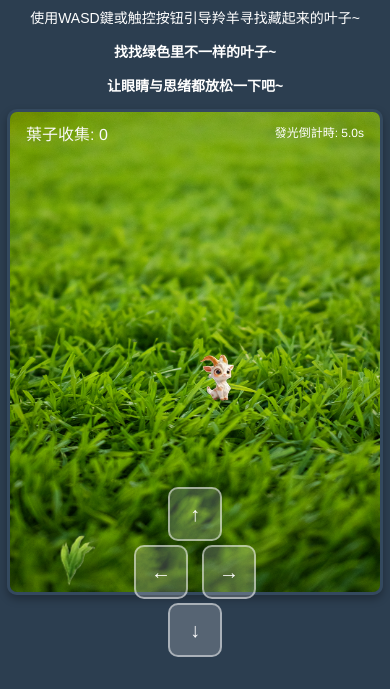
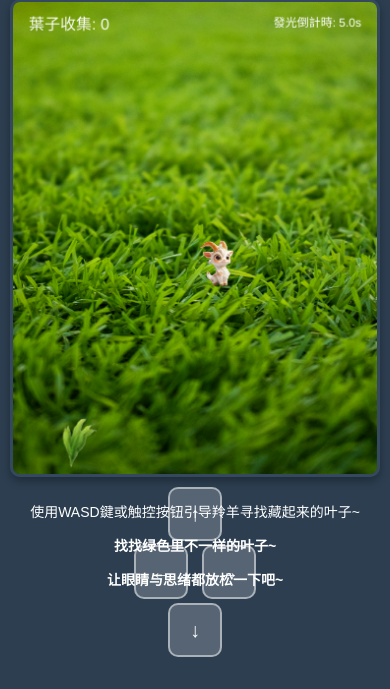
Before and after one commit to Antelope693/Finding-Leaves-, a website: page index.html in a window 390 px wide. Shown: the part 175-864 px from the top of the page. Drawn offline with Linux system fonts and the light colour scheme.

Commit message:
調整移動端布局：畫布在上，文本描述在下，避免觸控按鈕遮擋

```diff
--- a/game.js
+++ b/game.js
@@ -1,4 +1,4 @@
-var canvas = document.createElement("canvas");
+var canvas = document.getElementById("gameCanvas");
 var ctx = canvas.getContext("2d");
 
 function resizeCanvas() {
@@ -26,7 +26,6 @@ window.addEventListener('resize', function() {
     }
 });
 
-document.body.appendChild(canvas);
 
 var bgReady = false;
 var bgImage = new Image();
--- a/index.html
+++ b/index.html
@@ -72,12 +72,25 @@
                 height: 50px !important;
                 font-size: 20px !important;
             }
+            .instructions {
+                order: 2;
+                margin-top: 10px;
+                margin-bottom: 0;
+            }
+            #gameContainer {
+                display: flex;
+                flex-direction: column;
+            }
+            canvas {
+                order: 1;
+            }
         }
     </style>
 </head>
 <body>
     <div id="gameContainer">
         <h1 style="color: white; margin-bottom: 20px;">羚羊吃叶子</h1>
+        <canvas id="gameCanvas" width="1024" height="700"></canvas>
         <div class="instructions">
             <p>使用WASD鍵或触控按钮引导羚羊寻找藏起来的叶子~</p>
             <p><b>  找找绿色里不一样的叶子~ </b></p>
```
